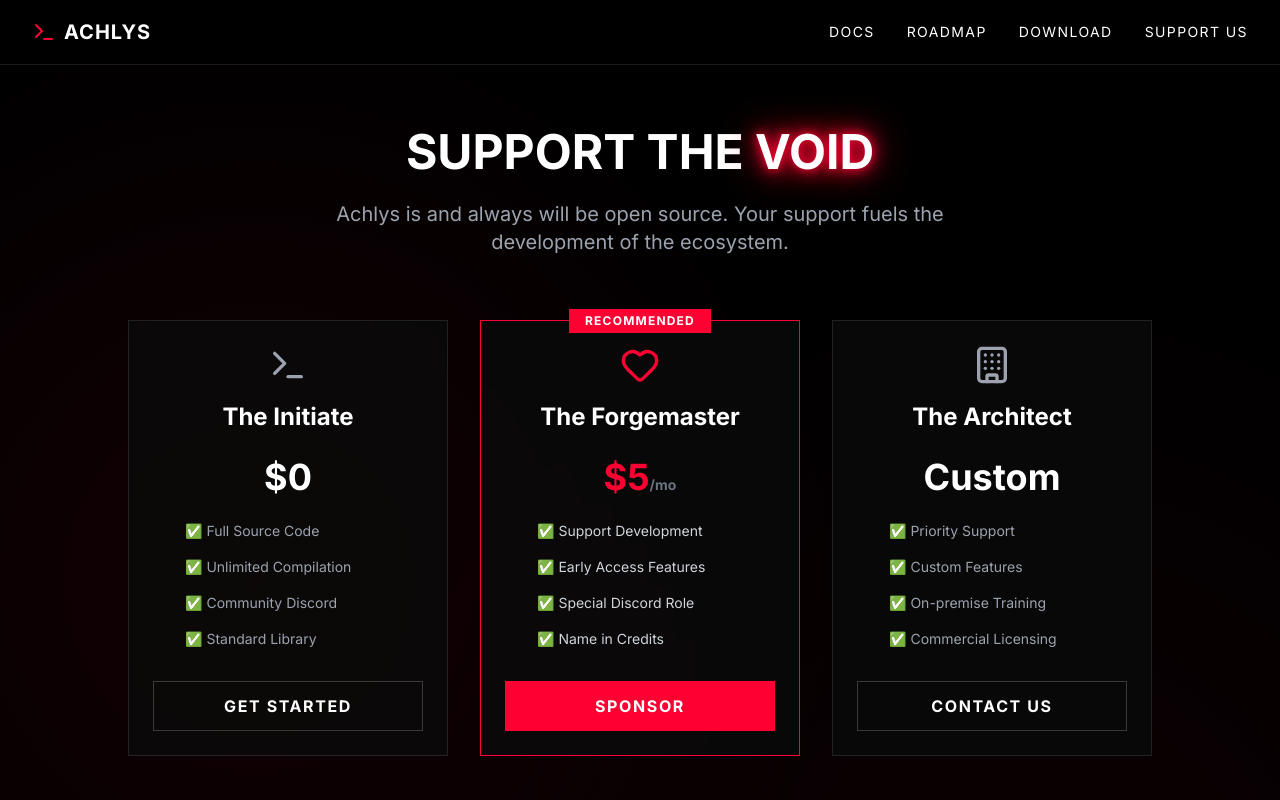
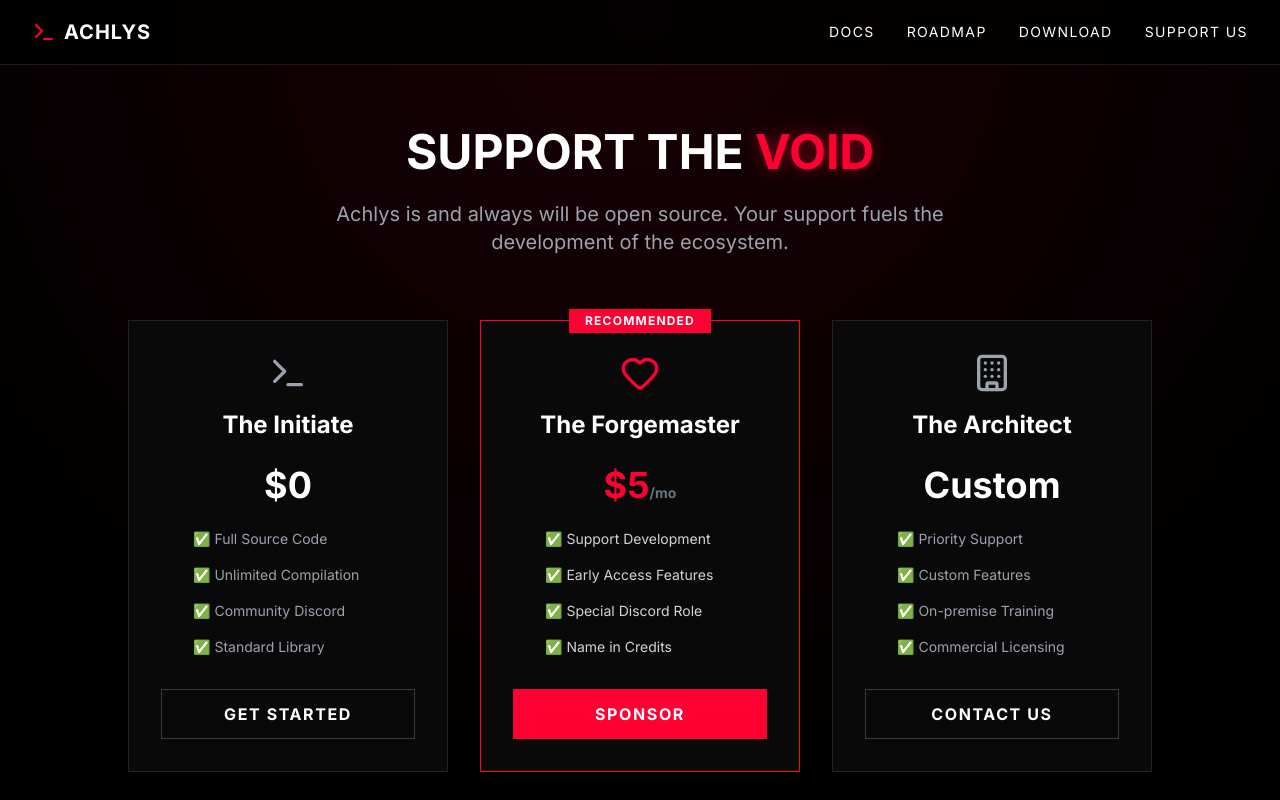
Before and after one commit to Variosity/achlys-web-deployment, a Next.js app: page /pricing in a window 1280 px wide. Shown: the top 800 px of the page. Built offline with nearby package versions, Linux system fonts and the light colour scheme.

Commit message:
Re update

```diff
--- a/src/app/globals.css
+++ b/src/app/globals.css
@@ -9,58 +9,54 @@
 
   body {
     @apply bg-void text-white font-mono overflow-x-hidden;
+    /* Simplified background for performance */
+    background-color: #000000;
     background-image:
-      radial-gradient(circle at 20% 50%, rgba(255, 0, 51, 0.08) 0%, transparent 50%),
-      radial-gradient(circle at 80% 80%, rgba(255, 0, 51, 0.05) 0%, transparent 50%);
+      radial-gradient(circle at 50% 0%, rgba(255, 0, 51, 0.1) 0%, transparent 60%);
   }
 
-  /* Custom scrollbar for that Cyberpunk feel */
-  ::-webkit-scrollbar {
-    width: 6px;
-  }
-  ::-webkit-scrollbar-track {
-    @apply bg-void;
-  }
-  ::-webkit-scrollbar-thumb {
-    @apply bg-blood/50 rounded-full;
-  }
-  ::-webkit-scrollbar-thumb:hover {
-    @apply bg-blood;
-  }
-  ::selection {
-    @apply bg-blood text-white;
-  }
+  /* Optimized scrollbar */
+  ::-webkit-scrollbar { width: 6px; }
+  ::-webkit-scrollbar-track { background: #000000; }
+  ::-webkit-scrollbar-thumb { background: #330000; border-radius: 4px; }
+  ::-webkit-scrollbar-thumb:hover { background: #FF0033; }
+
+  ::selection { background: #FF0033; color: white; }
 }
 
 @layer components {
   .neon-text {
-    @apply text-white;
-    text-shadow:
-      0 0 10px #FF0033,
-      0 0 20px #FF0033,
-      0 0 40px #FF0033;
+    color: #FF0033;
+    text-shadow: 0 0 15px rgba(255, 0, 51, 0.5);
   }
 
-  .neon-border {
-    @apply border border-blood/50 shadow-[0_0_10px_rgba(255,0,51,0.2)];
-  }
-
+  /* Performance optimized card */
   .glass-card {
-    @apply bg-void-light/80 backdrop-blur-sm border border-white/10 p-6 rounded-none;
-    transition: all 0.3s ease;
+    background-color: rgba(10, 10, 10, 0.9); /* Higher opacity = less blur calculation */
+    border: 1px solid rgba(255, 255, 255, 0.1);
+    backdrop-filter: blur(8px); /* Reduced from heavy blur */
+    padding: 2rem;
+    transition: transform 0.2s ease, border-color 0.2s ease;
+    will-change: transform; /* Hardware acceleration hint */
   }
 
   .glass-card:hover {
-    @apply border-blood/60 shadow-[0_0_15px_rgba(255,0,51,0.15)];
+    border-color: #FF0033;
     transform: translateY(-2px);
+    box-shadow: 0 10px 30px -10px rgba(255, 0, 51, 0.15);
   }
 
   .btn-primary {
-    @apply px-8 py-3 bg-blood text-white font-bold tracking-widest uppercase border border-transparent transition-all duration-300;
+    @apply px-8 py-3 font-bold tracking-widest uppercase border border-transparent transition-all duration-300;
+    background-color: #FF0033;
+    color: white;
   }
 
   .btn-primary:hover {
-    @apply bg-transparent border-blood text-blood shadow-[0_0_20px_rgba(255,0,51,0.4)];
+    background-color: transparent;
+    border-color: #FF0033;
+    color: #FF0033;
+    box-shadow: 0 0 20px rgba(255, 0, 51, 0.4);
   }
 
   .btn-secondary {
@@ -68,13 +64,7 @@
   }
 
   .btn-secondary:hover {
-    @apply border-white text-white bg-white/5;
+    border-color: white;
+    background-color: rgba(255, 255, 255, 0.05);
   }
 }
-
-.grid-bg {
-  background-size: 50px 50px;
-  background-image:
-    linear-gradient(to right, rgba(255, 255, 255, 0.05) 1px, transparent 1px),
-    linear-gradient(to bottom, rgba(255, 255, 255, 0.05) 1px, transparent 1px);
-}
```
